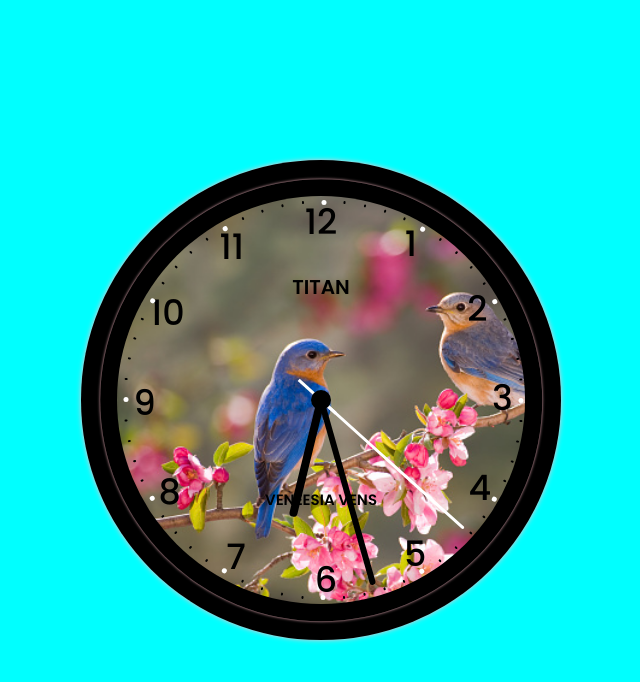
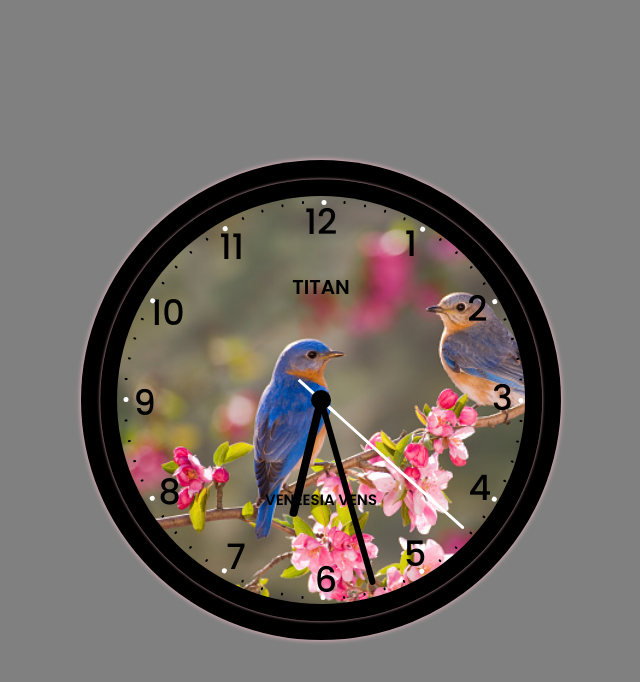
Before and after one commit to veneesia/clock, a plain HTML site: page analog-clock/index.html in a window 1280 px wide. Shown: the whole page, without its empty margins (319-959 px from the left). Drawn offline with Linux system fonts and the light colour scheme.

Commit message:
Update style.css

```diff
--- a/analog-clock/css/style.css
+++ b/analog-clock/css/style.css
@@ -6,7 +6,7 @@
     font-family: 'Poppins',sans-serif;
 }
 :root{
-    --bgcolor:aqua;
+    --bgcolor:gray;
     --clock-frame:black;
     --clock-bg:antiquewhite;
     --shadow:pink;
```
